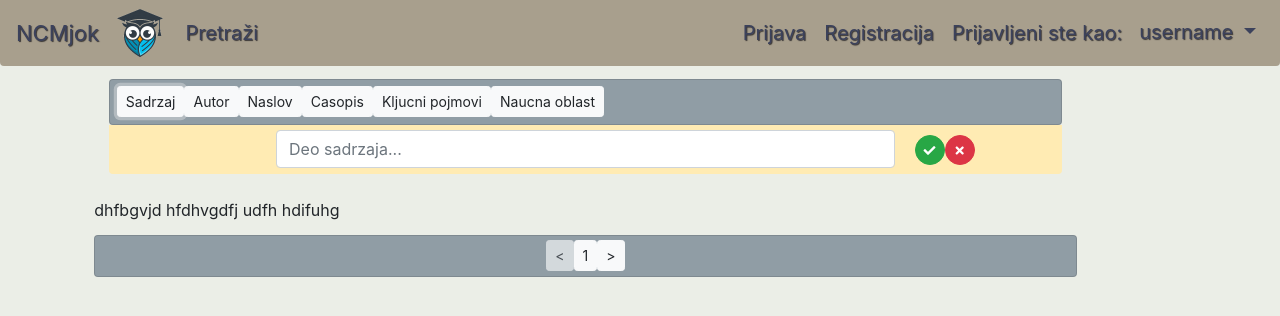
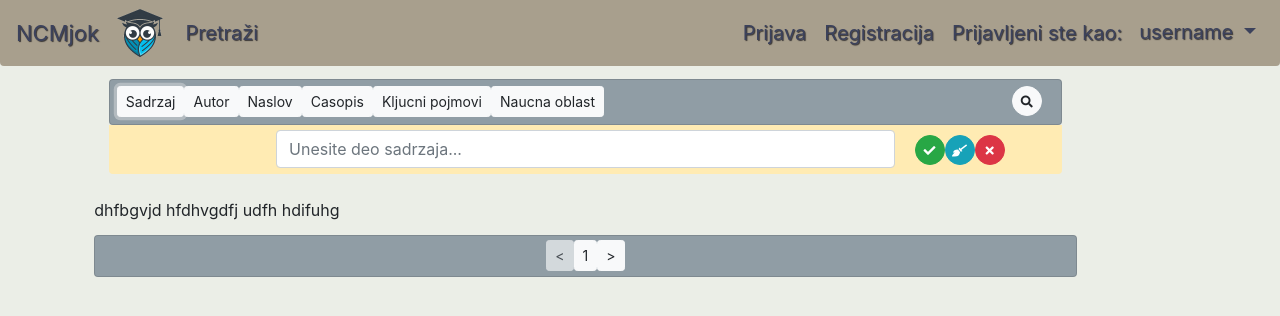
Before and after one commit to deekscitacija/NCProject, an Angular app in the folder NCFront/: page /naucna-centrala.com/pretraga in a window 1280 px wide. Both pictures are taken after a click on the button "Sadrzaj". Shown: the top 316 px of the page. Built offline with nearby package versions, Linux system fonts and the light colour scheme.

Commit message:
Boolean Query front

```diff
--- a/NCFront/src/app/components/search-panel/sadrzaj-input/sadrzaj-input.component.html
+++ b/NCFront/src/app/components/search-panel/sadrzaj-input/sadrzaj-input.component.html
@@ -1,10 +1,11 @@
 <div class="row div-padding-sm">
   <div class="col-lg-2"></div>
   <div class="col-lg-8">
-    <input class="form-control" [(ngModel)]="sadrzaj" name="sadrzaj" id="sadrzaj" placeholder="Deo sadrzaja..." type="text" />
+    <input class="form-control" [(ngModel)]="sadrzaj" name="sadrzaj" id="sadrzaj" placeholder="{{placeholderText}}" type="text" />
   </div>
   <div class="col-lg-2 div-padding-sm">
     <button class="btn btn-success btn-circle-sm" (click)="potvrdi()"><i class="fas fa-check"></i></button>
+    <button class="btn btn-info btn-circle-sm" (click)="ocisti()"><i class="fas fa-broom"></i></button>
     <button class="btn btn-danger btn-circle-sm" (click)="odbij()"><i class="fas fa-times"></i></button>
   </div>
 </div>
--- a/NCFront/src/app/components/search-panel/sadrzaj-input/sadrzaj-input.component.ts
+++ b/NCFront/src/app/components/search-panel/sadrzaj-input/sadrzaj-input.component.ts
@@ -12,11 +12,25 @@ export class SadrzajInputComponent implements OnInit {
   @Input() mode: any;
   @Output() commitSearch = new EventEmitter<any>();
   private sadrzaj: string = "";
+  private placeholderText = "";
 
   constructor() { }
 
   ngOnInit() {
     this.sadrzaj = this.inputParam;
+
+    if(this.mode === 'tekst'){
+      this.placeholderText = "Unesite deo sadrzaja...";
+    }else if(this.mode === 'autor'){
+      this.placeholderText = "Unesite autora...";
+    }else if(this.mode === 'naslov'){
+      this.placeholderText = "Unesite naslov rada...";
+    }else if(this.mode === 'casopis'){
+      this.placeholderText = "Unesite naziv casopisa...";
+    }else if(this.mode === 'kljucni'){
+      this.placeholderText = "Unesite kljucne reci...";
+    }
+
   }
 
   potvrdi = function(){
@@ -27,4 +41,8 @@ export class SadrzajInputComponent implements OnInit {
     this.commitSearch.emit({"sadrzaj" : null, "mode" : this.mode });
   }
 
+  ocisti = function(){
+    this.sadrzaj = "";
+  }
+
 }
--- a/NCFront/src/app/components/search-panel/search-panel.component.css
+++ b/NCFront/src/app/components/search-panel/search-panel.component.css
@@ -11,4 +11,5 @@
 
 #search-tools {
     padding: 0.7%;
+    padding-right: 2%;
 }
--- a/NCFront/src/app/components/search-panel/search-panel.component.html
+++ b/NCFront/src/app/components/search-panel/search-panel.component.html
@@ -8,8 +8,9 @@
                   <button class="btn btn-light btn-sm" [ngClass]="{'btn-search-hilighted': isAutorTekst}" (click)="manageTekst('autor')">Autor</button>
                   <button class="btn btn-light btn-sm" [ngClass]="{'btn-search-hilighted': isNaslovTekst}" (click)="manageTekst('naslov')">Naslov</button>
                   <button class="btn btn-light btn-sm" [ngClass]="{'btn-search-hilighted': isCasopisTekst}" (click)="manageTekst('casopis')">Casopis</button>
-                  <button class="btn btn-light btn-sm">Kljucni pojmovi</button>
+                  <button class="btn btn-light btn-sm" [ngClass]="{'btn-search-hilighted': isKljucniTekst}" (click)="manageTekst('kljucni')">Kljucni pojmovi</button>
                   <button class="btn btn-light btn-sm">Naucna oblast</button>
+                  <button class="btn btn-light btn-circle-sm right-items" (click)="executeSearch()"><i class="fas fa-search"></i></button>
               </div>
           </div>
           <div class="rounded-bottom peach-bg1" *ngIf="openSearchBox">
--- a/NCFront/src/app/components/search-panel/search-panel.component.ts
+++ b/NCFront/src/app/components/search-panel/search-panel.component.ts
@@ -1,6 +1,6 @@
 import { Component, OnInit } from '@angular/core';
 import { Router, ActivatedRoute, Params } from '../../../../node_modules/@angular/router';
-import { ConditionalExpr } from '@angular/compiler';
+import { SearchService } from '../../services/search.service';
 
 @Component({
   selector: 'app-search-panel',
@@ -28,8 +28,11 @@ export class SearchPanelComponent implements OnInit {
   private casopisTekst: string;
   private isCasopisTekst: boolean = false;
 
+  private kljucniTekst: string;
+  private isKljucniTekst: boolean = false;
 
-  constructor(private router : Router, private route : ActivatedRoute) { }
+
+  constructor(private router : Router, private route : ActivatedRoute, private searchService: SearchService) { }
 
   ngOnInit() {
 
@@ -57,6 +60,11 @@ export class SearchPanelComponent implements OnInit {
     if(queryParams.has('title')){
       this.naslovTekst = queryParams.get("title");
       this.isNaslovTekst = true;
+    }
+
+    if(queryParams.has('keywords')){
+      this.kljucniTekst = queryParams.get("keywords");
+      this.isKljucniTekst = true;
     }
 
   }
@@ -117,6 +125,13 @@ export class SearchPanelComponent implements OnInit {
       this.isNaslovTekst = false;
     }
 
+    if(this.kljucniTekst){
+      queryParams['keywords'] = this.kljucniTekst;
+      this.isKljucniTekst = true;
+    }else{
+      this.isKljucniTekst = false;
+    }
+
     return queryParams;
   }
 
@@ -126,8 +141,6 @@ export class SearchPanelComponent implements OnInit {
 
   obradiTekst = function(retVal: any){
 
-    console.log(retVal)
-
     if(retVal.mode === 'tekst'){
       this.sadrzajTekst = retVal.sadrzaj;
     }else if(retVal.mode === 'autor'){
@@ -136,6 +149,8 @@ export class SearchPanelComponent implements OnInit {
       this.casopisTekst = retVal.sadrzaj;
     }else if(retVal.mode === 'naslov'){
       this.naslovTekst = retVal.sadrzaj;
+    }else if(retVal.mode === 'kljucni'){
+      this.kljucniTekst = retVal.sadrzaj;
     }
 
     this.openSearchBox = false;
@@ -151,6 +166,8 @@ export class SearchPanelComponent implements OnInit {
       this.inputParam = this.casopisTekst;
     }else if(mode === 'naslov'){
       this.inputParam = this.naslovTekst;
+    }else if(mode === 'kljucni'){
+      this.inputParam = this.kljucniTekst;
     }else{
       return;
     }
@@ -159,4 +176,18 @@ export class SearchPanelComponent implements OnInit {
     this.openSearchBox = !this.openSearchBox;
   }
 
+  executeSearch(){
+
+    this.searchService.executeSearch(this.pageNum, this.autorTekst, this.casopisTekst,
+      this.naslovTekst, this.kljucniTekst, this.sadrzajTekst, null).subscribe(
+        (res: any) => {
+          console.log(res);
+        },
+        (error: any) => {
+          alert("Greska!");
+        }
+      );
+
+  }
+
 }
--- a/NCFront/src/styles.css
+++ b/NCFront/src/styles.css
@@ -50,9 +50,9 @@ body {
 }
 
 .btn-search-hilighted {
-    border: .2em solid #d2e494;
+    border: .2em solid #c2dd67;
 }
 
-.btn-search-on {
-    border: .2em solid #fffd90;
+.right-items{
+    float:right;
 }
```
Also changed, not shown: NCFront/src/app/app.module.ts (+5 -2 lines).
